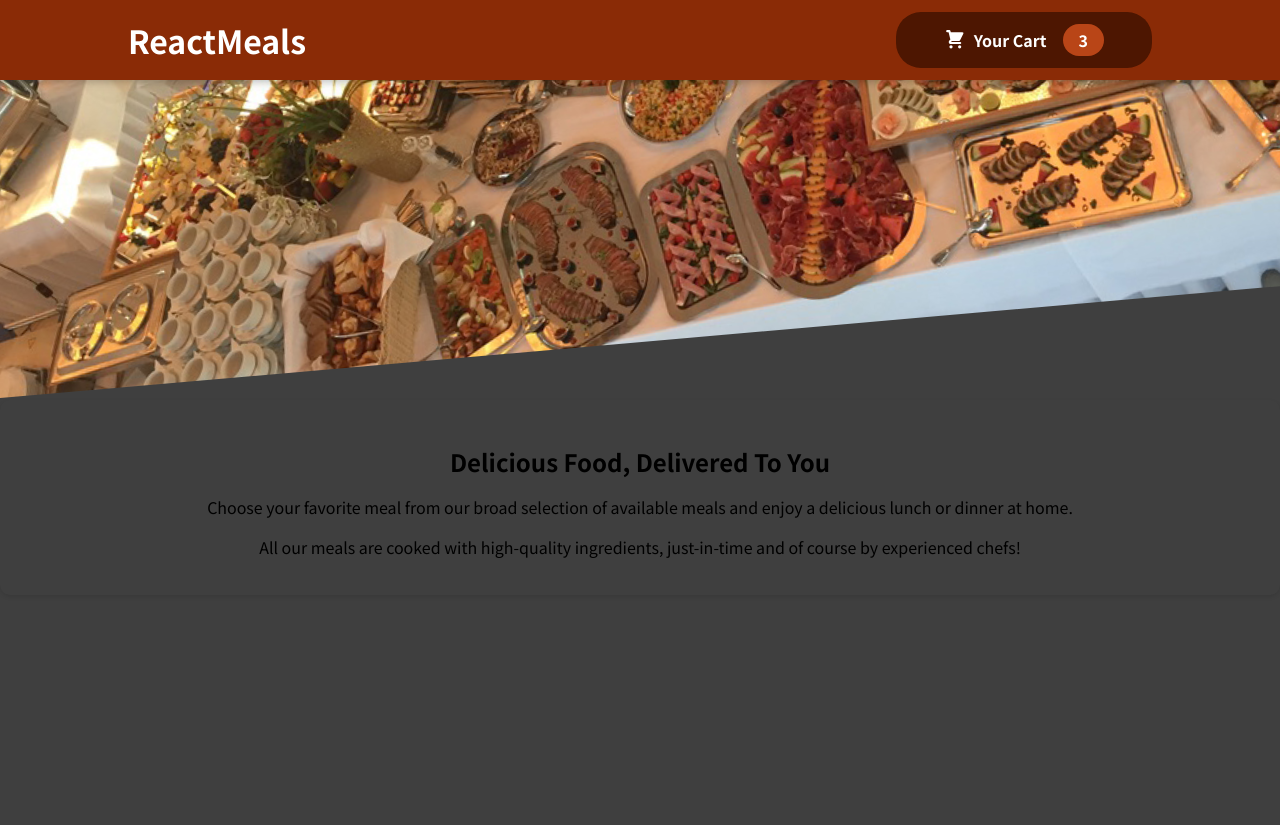
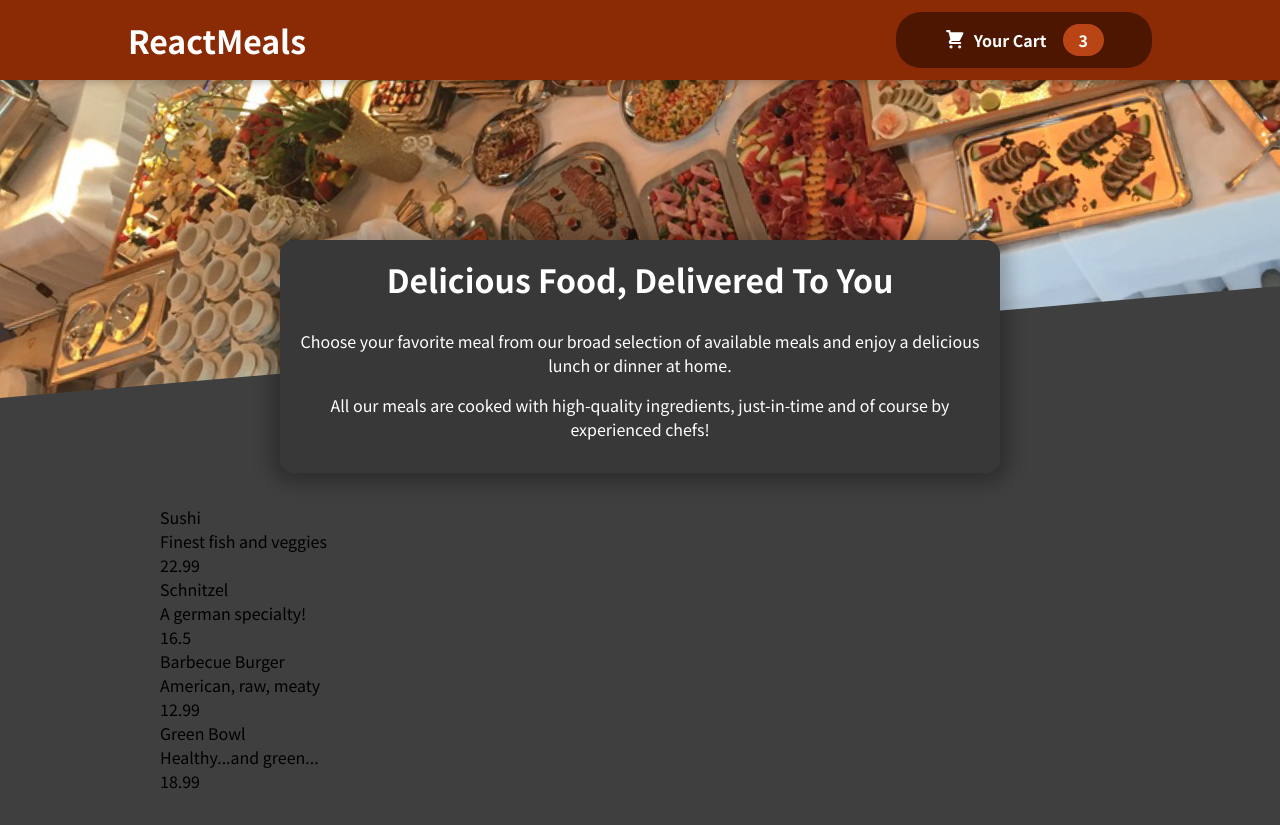
Before and after one commit to Kiran9991/Restaurant-React-app, a React (Create React App) app: page / in a window 1280 px wide. Before the commit the page ends 800 px from the top, so only its background shows below. Built offline with nearby package versions, Linux system fonts and the light colour scheme.

Commit message:
Made Items list visible

```diff
--- a/src/App.js
+++ b/src/App.js
@@ -1,13 +1,15 @@
 import React, { Fragment } from "react";
 
 import Header from "./Components/Layout/Header";
-import Summary from "./Components/Meals/Summary";
+import Meals from "./Components/Meals/Meals";
 
 function App() {
   return (
     <Fragment>
       <Header/>
-      <Summary/>
+      <main>
+        <Meals/>
+      </main>
     </Fragment>
   );
 }
--- /dev/null
+++ b/src/Components/Meals/AvailableMeals.js
@@ -0,0 +1,50 @@
+import classes from "./AvailableMeals.module.css";
+
+const DUMMY_MEALS = [
+  {
+    id: "m1",
+    name: "Sushi",
+    description: "Finest fish and veggies",
+    price: 22.99,
+  },
+  {
+    id: "m2",
+    name: "Schnitzel",
+    description: "A german specialty!",
+    price: 16.5,
+  },
+  {
+    id: "m3",
+    name: "Barbecue Burger",
+    description: "American, raw, meaty",
+    price: 12.99,
+  },
+  {
+    id: "m4",
+    name: "Green Bowl",
+    description: "Healthy...and green...",
+    price: 18.99,
+  },
+];
+
+const AvailableMeals = () => {
+  const mealsList = DUMMY_MEALS.map((meal) => (
+    <div>
+      <li>
+        {meal.name}
+        <br />
+        {meal.description}
+        <br />
+        {meal.price}
+      </li>
+    </div>
+  ));
+
+  return (
+    <section className={classes.meals}>
+      <ul>{mealsList}</ul>
+    </section>
+  );
+};
+
+export default AvailableMeals;
--- /dev/null
+++ b/src/Components/Meals/AvailableMeals.module.css
@@ -0,0 +1,24 @@
+.meals {
+  max-width: 60rem;
+  width: 90%;
+  margin: 2rem auto;
+  animation: meals-appear 1s ease-out forwards;
+}
+
+.meals ul {
+  list-style: none;
+  margin: 0;
+  padding: 0;
+}
+
+@keyframes meals-appear {
+  from {
+    opacity: 0;
+    transform: translateY(3rem);
+  }
+
+  to {
+    opacity: 1;
+    transform: translateY(0);
+  }
+}
--- /dev/null
+++ b/src/Components/Meals/Meals.js
@@ -0,0 +1,13 @@
+import { Fragment } from 'react';
+
+import MealsSummary from "./MealsSummary";
+import AvailableMeals from "./AvailableMeals";
+
+const Meals = () => {
+    return <Fragment>
+        <MealsSummary />
+        <AvailableMeals/>
+    </Fragment>
+}
+
+export default Meals;
--- /dev/null
+++ b/src/Components/Meals/MealsSummary.js
@@ -0,0 +1,19 @@
+import classes from "./MealsSummary.module.css";
+
+const MealsSummary = () => {
+  return (
+    <section className={classes.summary}>
+      <h2>Delicious Food, Delivered To You</h2>
+      <p>
+        Choose your favorite meal from our broad selection of available meals
+        and enjoy a delicious lunch or dinner at home.
+      </p>
+      <p>
+        All our meals are cooked with high-quality ingredients, just-in-time and
+        of course by experienced chefs!
+      </p>
+    </section>
+  );
+};
+
+export default MealsSummary;
--- /dev/null
+++ b/src/Components/Meals/MealsSummary.module.css
@@ -0,0 +1,18 @@
+.summary {
+  text-align: center;
+  max-width: 45rem;
+  width: 90%;
+  margin: auto;
+  margin-top: -10rem;
+  position: relative;
+  background-color: #383838;
+  color: white;
+  border-radius: 14px;
+  padding: 1rem;
+  box-shadow: 0 1px 18px 10px rgba(0, 0, 0, 0.25);
+}
+
+.summary h2 {
+  font-size: 2rem;
+  margin-top: 0;
+}
--- a/src/Components/Meals/Summary.css
+++ /dev/null
@@ -1,16 +0,0 @@
-.summary-container {
-  text-align: center;
-  background-color: #3f3f3f;
-  padding: 20px;
-  border-radius: 10px;
-  box-shadow: 0 2px 4px rgba(0, 0, 0, 0.1);
-}
-
-.summary-heading {
-  font-size: 24px;
-  margin-bottom: 10px;
-}
-
-.summary-paragraph {
-  font-size: 16px;
-}
--- a/src/Components/Meals/Summary.js
+++ /dev/null
@@ -1,23 +0,0 @@
-import { Fragment } from "react";
-
-import "./Summary.css";
-
-const Summary = (props) => {
-  return (
-    <Fragment>
-      <div className="summary-container">
-        <h3 className="summary-heading">Delicious Food, Delivered To You</h3>
-        <p className="summary-paragraph">
-          Choose your favorite meal from our broad selection of available meals
-          and enjoy a delicious lunch or dinner at home.
-        </p>
-        <p className="summary-paragraph">
-          All our meals are cooked with high-quality ingredients, just-in-time
-          and of course by experienced chefs!
-        </p>
-      </div>
-    </Fragment>
-  );
-};
-
-export default Summary;
```
